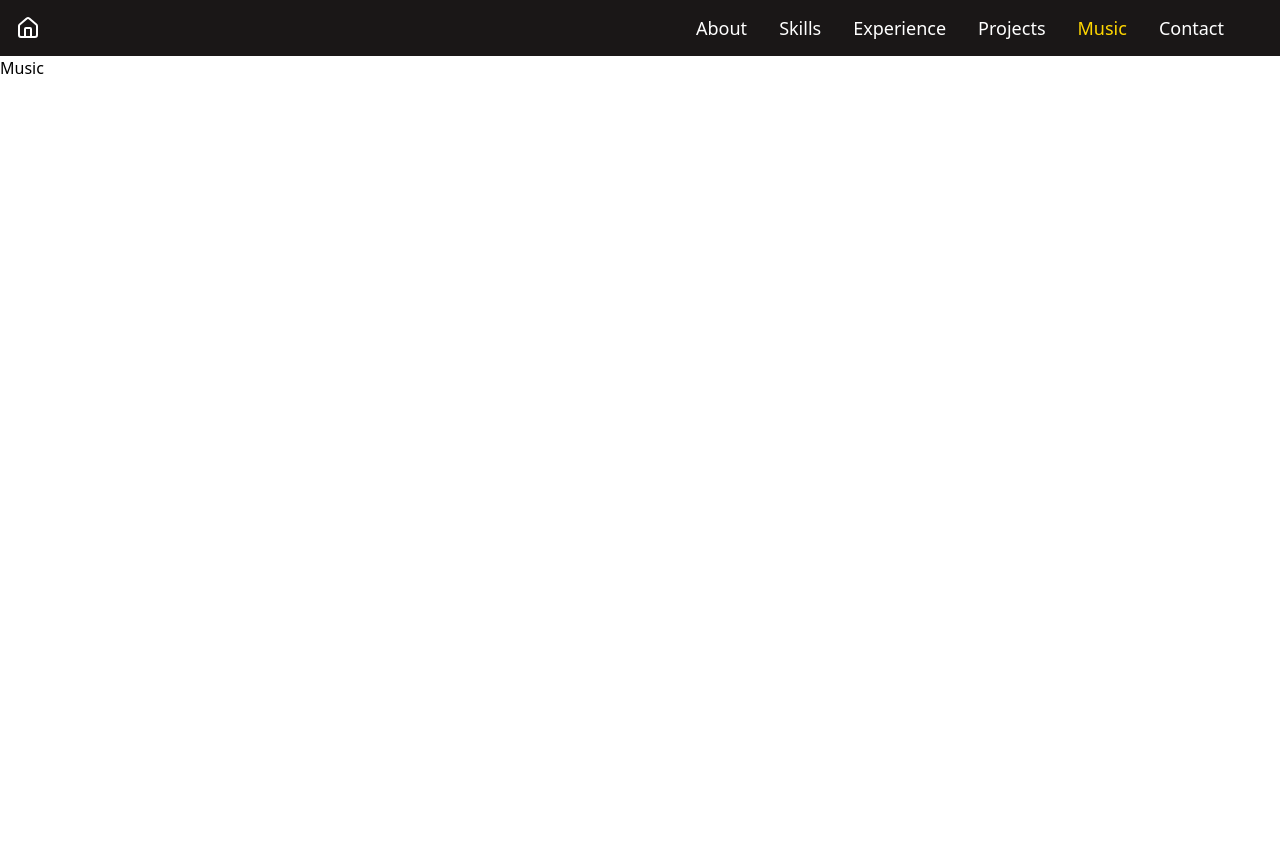
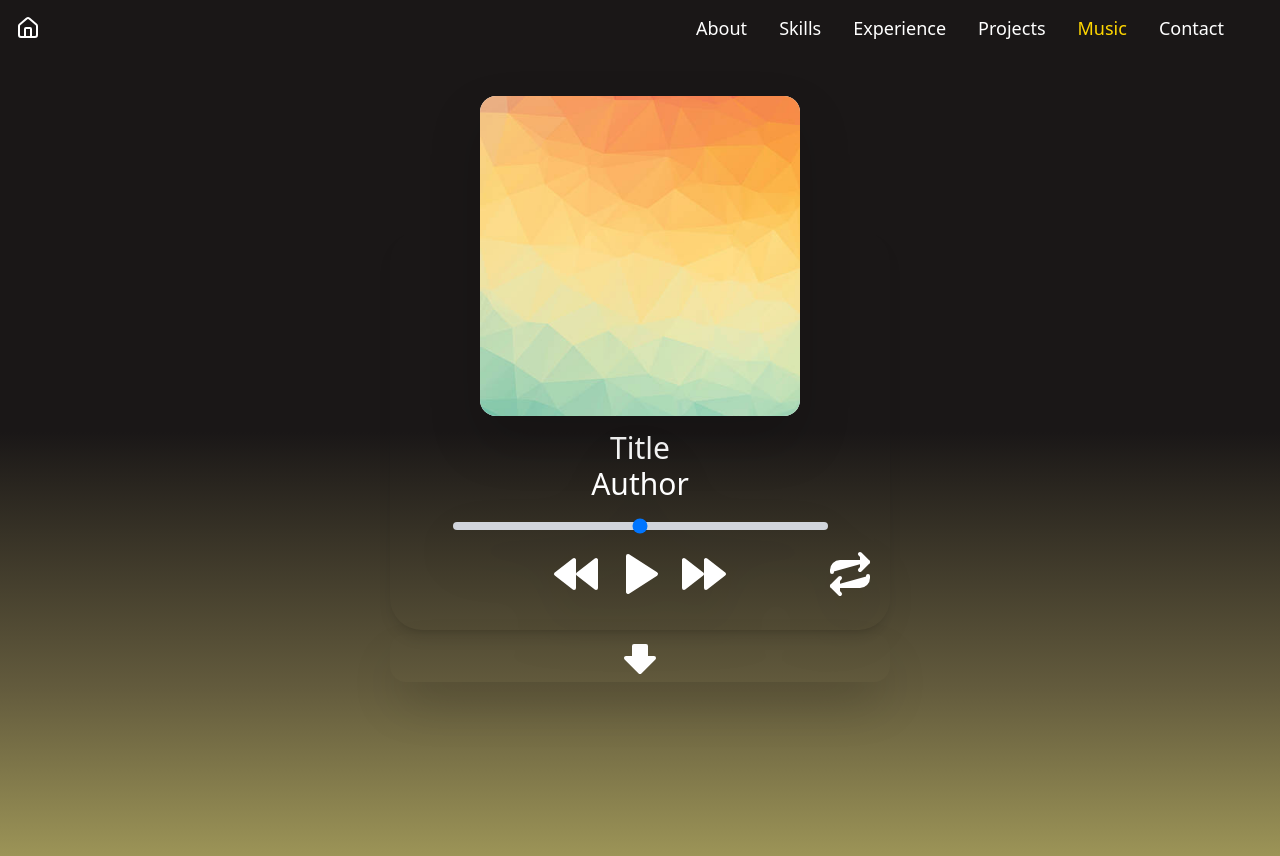
Before and after one commit to Salslinger/portfolio, a React (Vite) app: page /#/music in a window 1280 px wide. Before the commit the page ends 800 px from the top, so only its background shows below. Built offline with nearby package versions, Linux system fonts and the light colour scheme.

Commit message:
starting music page

```diff
--- a/src/components/pages/Music.tsx
+++ b/src/components/pages/Music.tsx
@@ -1,10 +1,43 @@
+import "../Home.css"
+import scumbag from '../../assets/s7mIhC.png'
+import bg from '../../assets/istockphoto-628434980-612x612.jpg';
+import { ArrowBigDown, FastForward, Play, Repeat, Rewind } from "lucide-react";
 
 export const Music = () => {
   return (
-    <div>
-      <p>
-        Music
-      </p>
+    <div className="dark-to-light min-h-screen flex flex-col justify-center items-center">
+      <div className="bg-white rounded-2xl drop-shadow-2xl w-80 h-80 mb-100 z-10 absolute overflow-hidden duration-500 hover:shadow-2xl">
+        <img src={bg} className="w-full h-full object-cover rounded-lg" />
+      </div>
+      <div className="rounded-4xl drop-shadow-2xl w-full lg:w-125 h-100 duration-500 shadow-lg hover:shadow-[0_20px_50px_rgba(0,0,0,0.4)]">
+        <div className="text-3xl text-white text-center mt-50">Title</div>
+        <div className="text-3xl text-white text-center">Author</div>
+        <div className="flex justify-center my-5">
+          <input
+            type="range"
+            min="0"
+            max="100"
+            value="50"
+            className="w-3/4 md:w-3/4 h-2 bg-gray-300 rounded-lg appearance-none cursor-pointer"
+          />
+        </div>
+          <div className="flex justify-between items-center px-4">
+          {/* Left: Centered controls */}
+          <div className="flex justify-center flex-1 ml-12">
+            <Rewind className="w-12 h-12 text-white fill-current hover:text-green-300" />
+            <Play className="w-12 h-12 text-white fill-current mx-4 hover:text-green-300" />
+            <FastForward className="w-12 h-12 text-white fill-current hover:text-green-300" />
+          </div>
+
+          {/* Right: Repeat icon */}
+          <div className="w-12 flex justify-end">
+            <Repeat className="w-12 h-12 text-white fill-current hover:text-green-300" />
+          </div>
+        </div>
+      </div>
+      <div className="mt-1 w-full lg:w-125 flex justify-center rounded-2xl shadow-2xl duration:500 hover:shadow-[0_20px_50px_rgba(0,0,0,0.4)]">
+        <ArrowBigDown className="text-white fill-current w-12 h-12"></ArrowBigDown>
+      </div>
     </div>
   )
 }
```
Also changed, not shown: src/assets/istockphoto-628434980-612x612.jpg (added).
